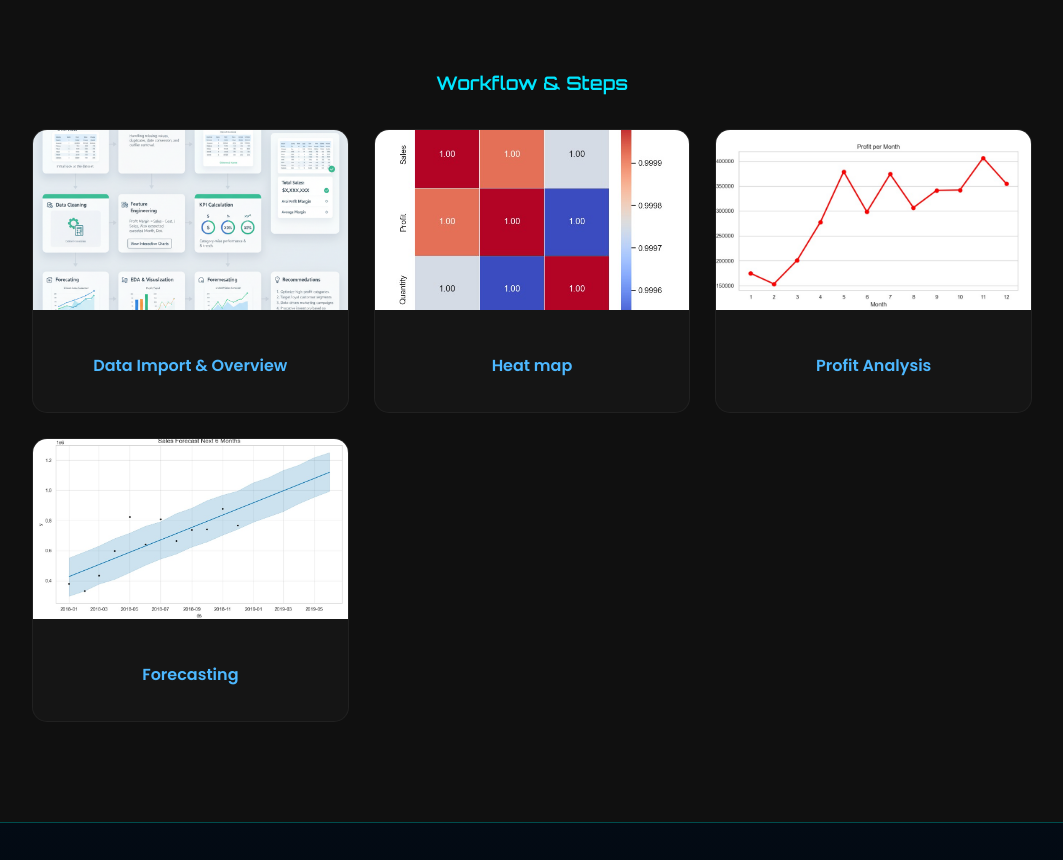
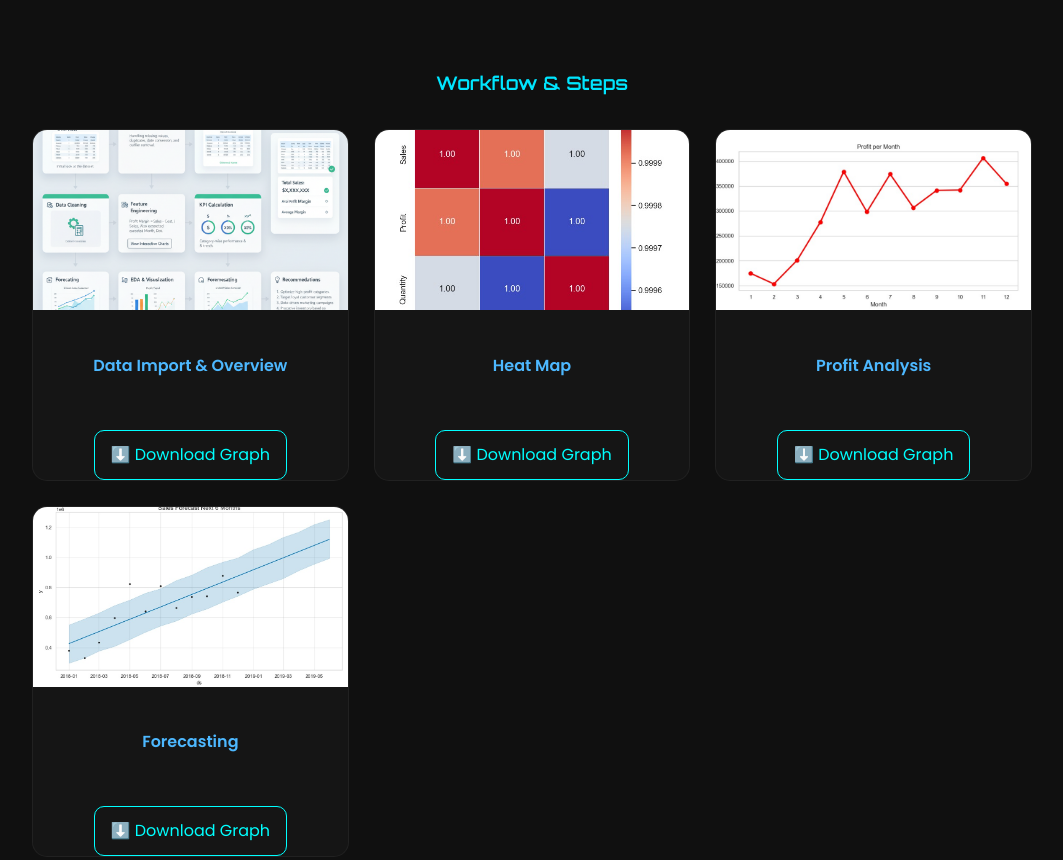
Before and after one commit to AkshitRaiKakkar/E-Commerce-Analysis, a plain HTML site: page index.html in a window 1280 px wide. Shown: the part 2740-3600 px from the top of the page, without its empty margins (108-1171 px from the left). Drawn offline with Linux system fonts and the light colour scheme.

Commit message:
Update index.html

```diff
--- a/index.html
+++ b/index.html
@@ -167,11 +167,31 @@
 
   <h3>Workflow & Steps</h3>
   <div class="workflow-grid">
-    <div class="card"><img src="img/img7.png" alt=""><h4>Data Import & Overview</h4></div>
-    <div class="card"><img src="img/img2.jpg" alt=""><h4>Heat map</h4></div>
-    <div class="card"><img src="img/img1.jpg" alt=""><h4>Profit Analysis</h4></div>
-    <div class="card"><img src="img/img3.jpg" alt=""><h4>Forecasting</h4></div>
+  <div class="card">
+    <img src="img/img7.png" alt="Data Import & Overview">
+    <h4>Data Import & Overview</h4>
+    <a href="img/img7.png" download class="btn blue">⬇️ Download Graph</a>
   </div>
+
+  <div class="card">
+    <img src="img/img2.jpg" alt="Heat Map">
+    <h4>Heat Map</h4>
+    <a href="img/img2.jpg" download class="btn blue">⬇️ Download Graph</a>
+  </div>
+
+  <div class="card">
+    <img src="img/img1.jpg" alt="Profit Analysis">
+    <h4>Profit Analysis</h4>
+    <a href="img/img1.jpg" download class="btn blue">⬇️ Download Graph</a>
+  </div>
+
+  <div class="card">
+    <img src="img/img3.jpg" alt="Forecasting">
+    <h4>Forecasting</h4>
+    <a href="img/img3.jpg" download class="btn blue">⬇️ Download Graph</a>
+  </div>
+</div>
+
 </section>
 
 
```
